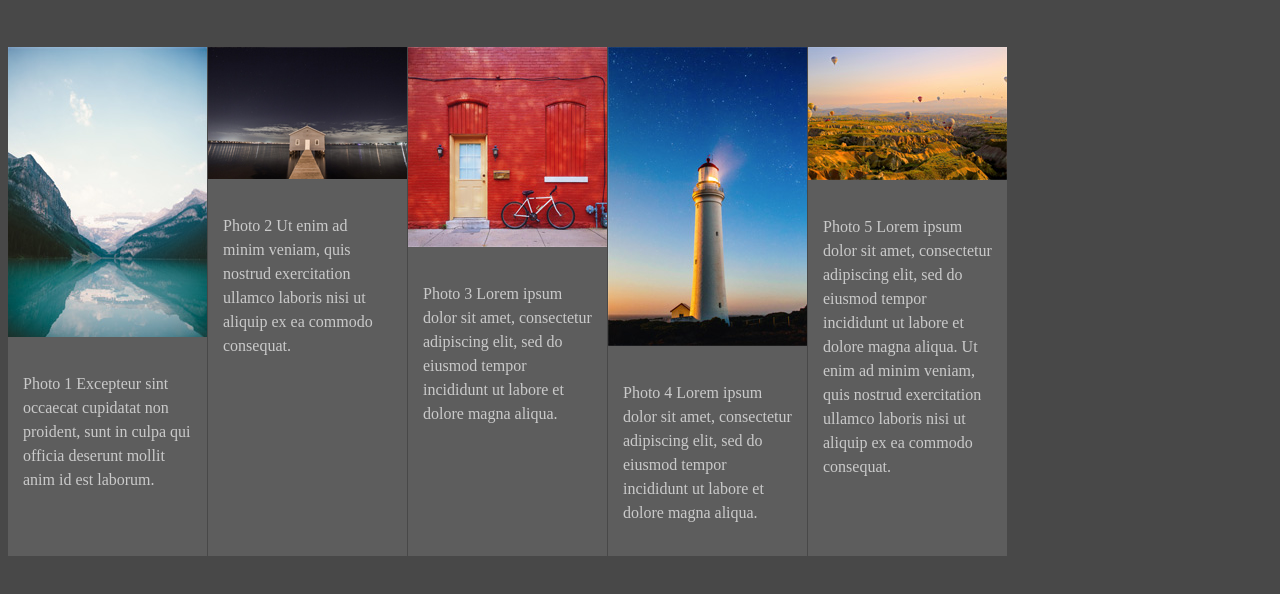
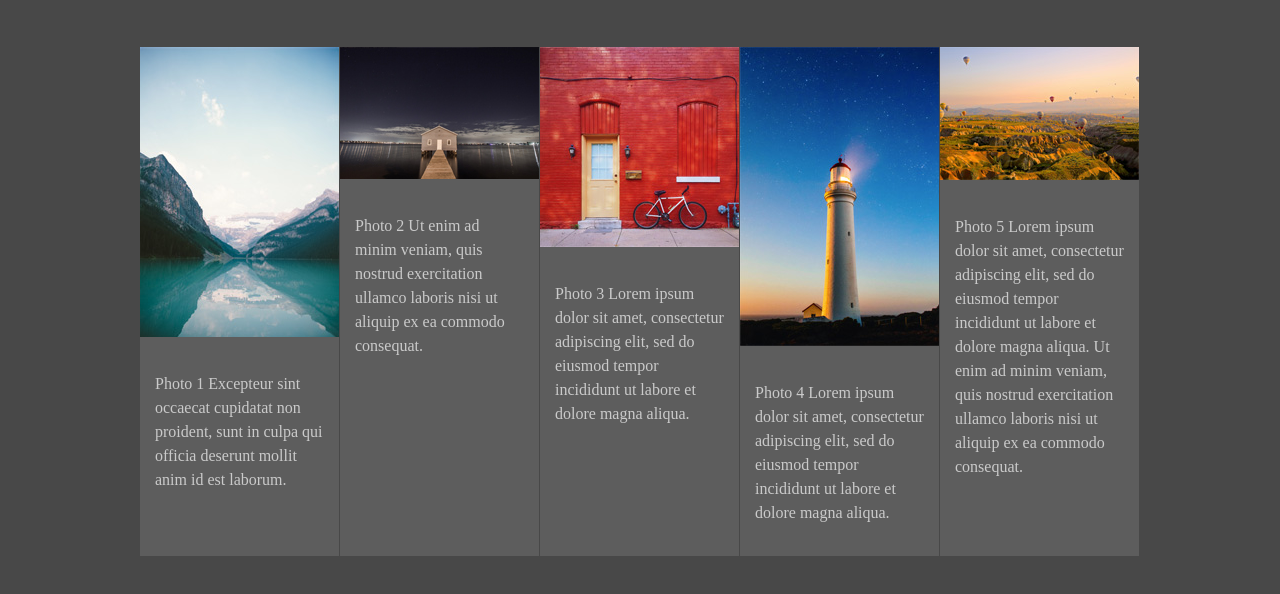
Before and after one commit to osada-kaede/20250718-js, a plain HTML site: page align-height/index.html in a window 1280 px wide. Shown: the part 144-738 px from the top of the page. Drawn offline with nearby package versions, Linux system fonts and the light colour scheme.

Commit message:
Add files via upload

```diff
--- a/align-height/index.html
+++ b/align-height/index.html
@@ -11,7 +11,7 @@
 </head>
 
 <body>
-    <div id="wrappeer">
+    <div id="wrapper">
         <header>
             <h1>Align Height</h1>
         </header>
```
Also changed, not shown: align-height2/index.html (+1 -1 lines).
